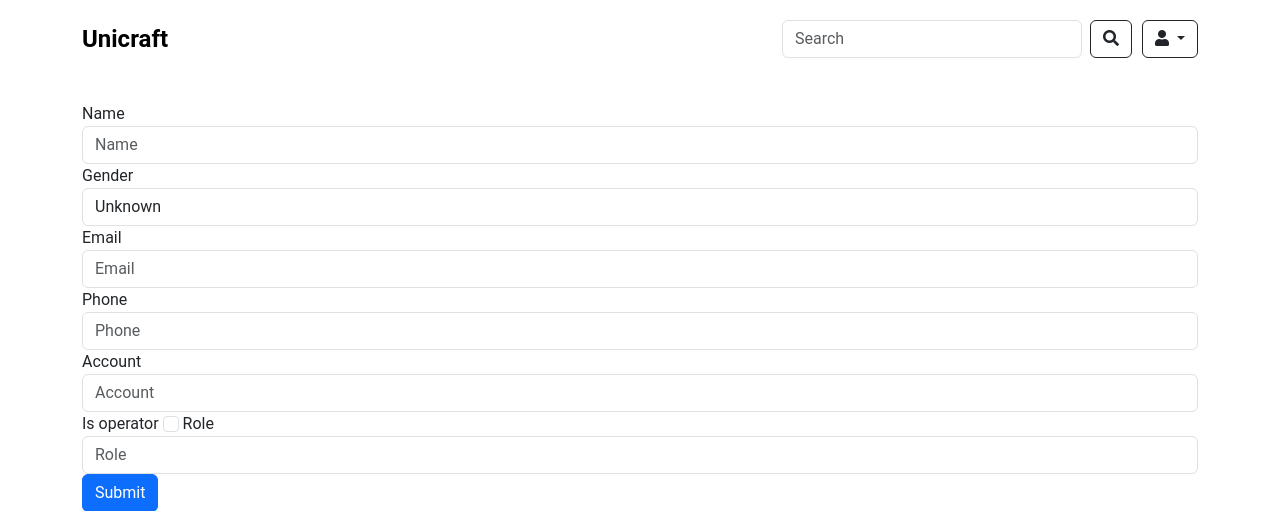
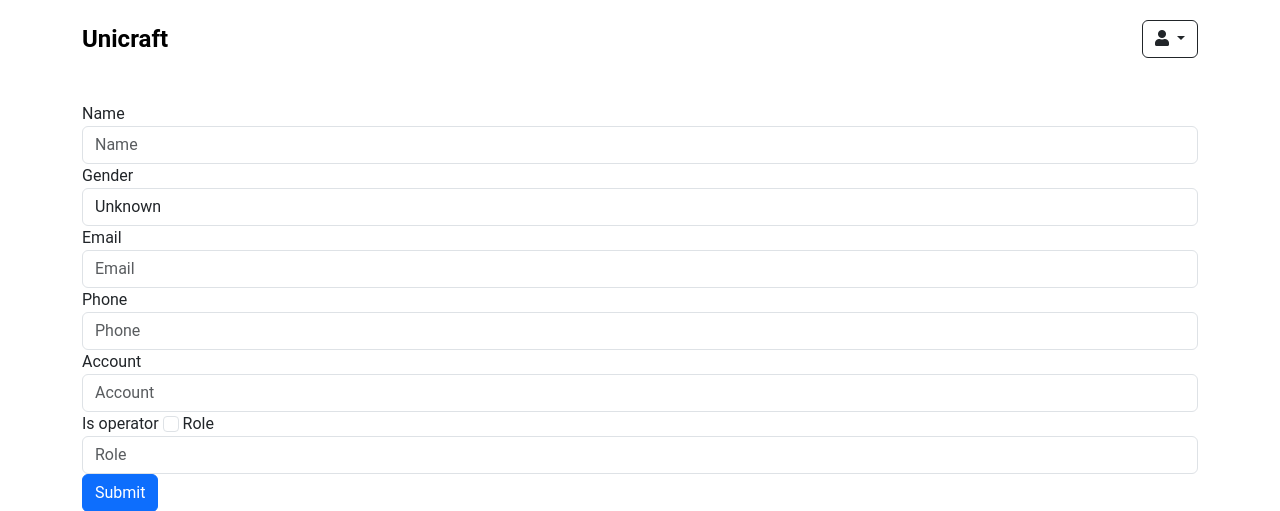
Before and after one commit to geqi777/IT_group_project, a Django app: template main_system/templates/main/operation_change.html in a window 1280 px wide. Shown: the top 511 px of the page. Run offline with Django 5.2, Linux system fonts and the light colour scheme; the template is opened without the code that fills it: values that come from a table or form of the project are taken from there, others are empty.

Commit message:
修改了operation的search

```diff
--- a/main_system/templates/operator_layout.html
+++ b/main_system/templates/operator_layout.html
@@ -24,9 +24,6 @@
             align-items: center;
             gap: 10px; /* Adjust spacing */
         }
-        .search-bar {
-            width: 300px;
-        }
     </style>
 </head>
 <body>
@@ -38,11 +35,6 @@
             <a class="navbar-brand" href="/">Unicraft</a>
 
             <div class="right-nav" id="navbarNav">
-                <!-- Search Box -->
-                <form class="d-flex">
-                    <input class="form-control me-2 search-bar" type="search" placeholder="Search" aria-label="Search">
-                    <button class="btn btn-outline-dark" type="submit"><i class="fas fa-search"></i></button>
-                </form>
 
                 <!-- Account Management -->
                 <div class="dropdown">
```
